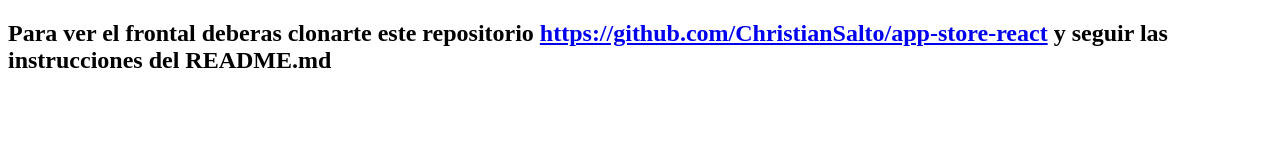
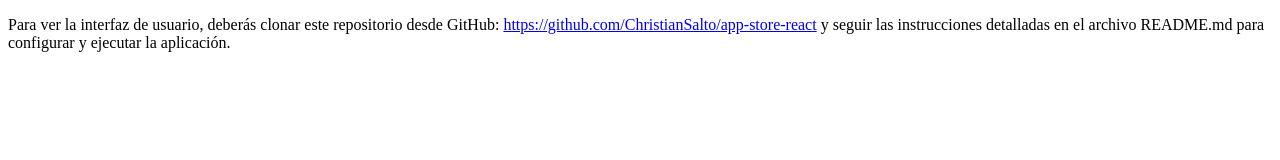
Before and after one commit to ChristianSalto/app-store-node, a website: page public/index.html in a window 1280 px wide. Drawn offline with Linux system fonts and the light colour scheme.

Commit message:
change text to the index.html

```diff
--- a/public/index.html
+++ b/public/index.html
@@ -6,11 +6,14 @@
     <title>Acceso denegado</title>
   </head>
   <body>
-    <h2>
-      Para ver el frontal deberas clonarte este repositorio
+    <p>
+      Para ver la interfaz de usuario, deberás clonar este repositorio desde
+      GitHub:
       <a href="https://github.com/ChristianSalto/app-store-react"
         >https://github.com/ChristianSalto/app-store-react</a
-      > y seguir las instrucciones del README.md
-    </h2>
+      >
+      y seguir las instrucciones detalladas en el archivo README.md para
+      configurar y ejecutar la aplicación.
+    </p>
   </body>
 </html>
```
